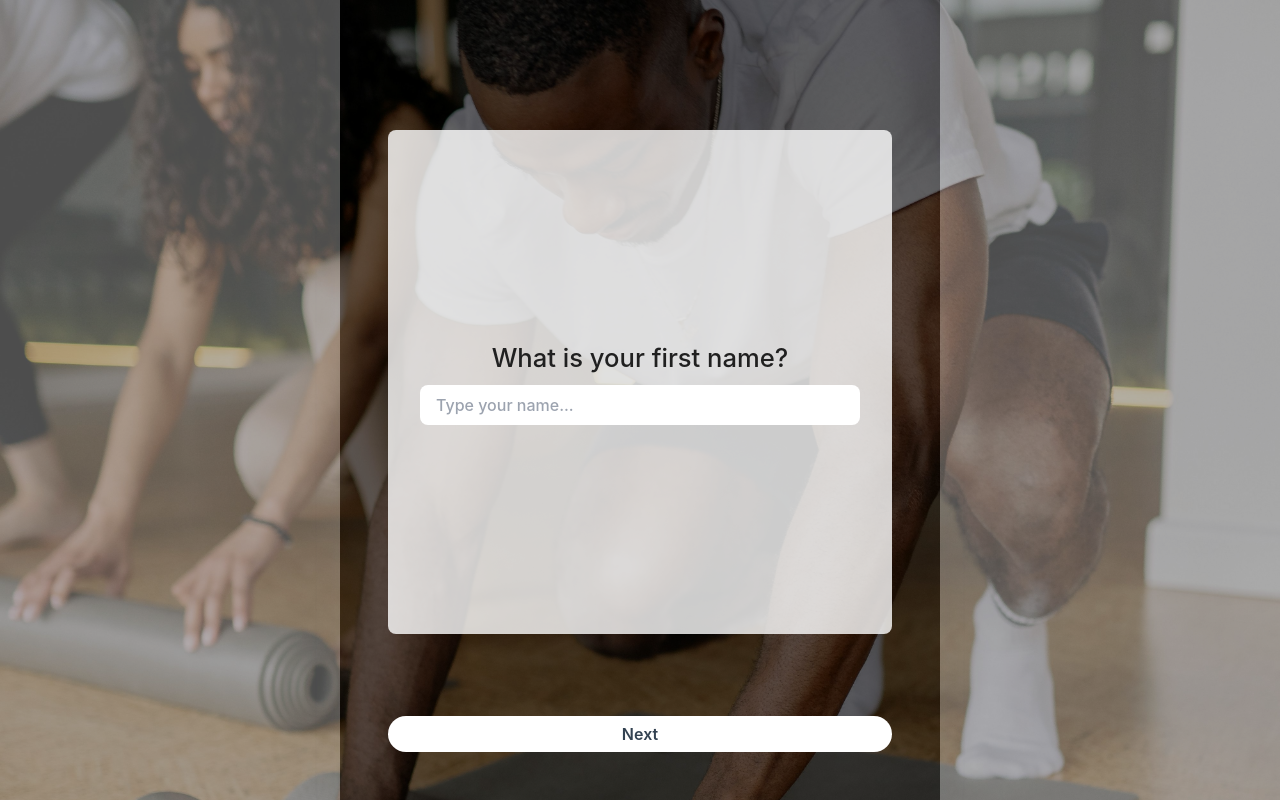
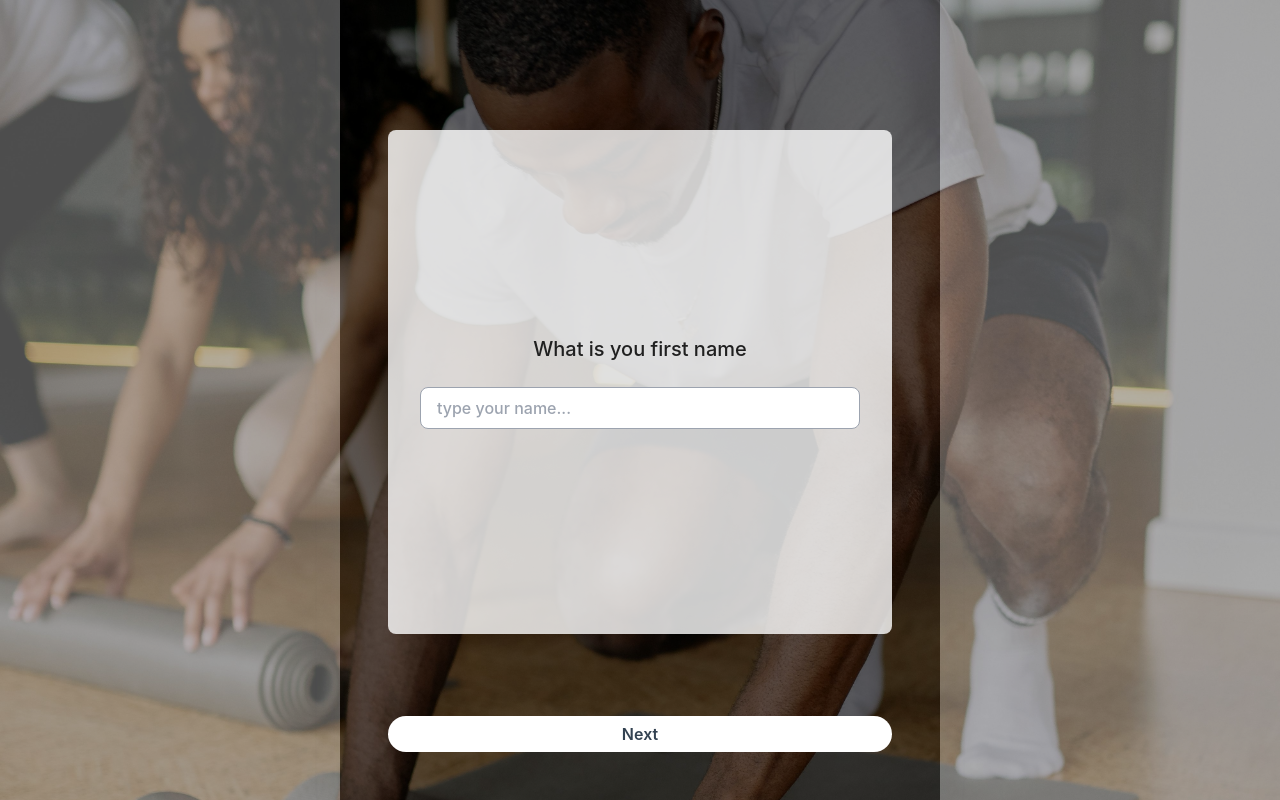
Before and after one commit to Braulin96/ProductFinder, a React (Create React App) app: page / in a window 1280 px wide. Built offline with nearby package versions, Linux system fonts and the light colour scheme.

Commit message:
passed component as a props in slider

```diff
--- a/src/components/Questions.js
+++ b/src/components/Questions.js
@@ -1,7 +1,42 @@
-import { useState } from "react";
+import { useState, useEffect } from "react";
 import Onboarding from "./shared/Onboarding";
+import useQuestionsData from "./hooks/useQuestionsData";
+import FitPeople from "assets/images/fitPeople.jpeg";
+
+const NameImput = () => {
+  return (
+    <div className="">
+      <label className="text-xl"> What is you first name</label>
+      <input placeholder="type your name..." type="text" className="mt-6 w-full rounded-lg border border-gray-400 px-4 py-2" />
+    </div>
+  );
+};
+
+const elements = [
+  {
+    image: FitPeople,
+    title: "",
+    description: NameImput(),
+  },
+  {
+    image: FitPeople,
+    title: "example 2",
+    description: "description for example 2",
+  },
+  {
+    image: FitPeople,
+    title: "example 3",
+    description: "description for example 3",
+  },
+  {
+    image: FitPeople,
+    title: "example 4",
+    description: "description for example 4",
+  },
+];
 
 const Questions = () => {
+  const { showNext, setShowNext } = useQuestionsData();
   const [name, setName] = useState("");
 
   const handleNameChange = (e) => {
@@ -9,7 +44,7 @@ const Questions = () => {
   };
 
   return (
-    <Onboarding>
+    <Onboarding elements={elements}>
       <label
         htmlFor="nameInput"
         className="pb-2"
--- /dev/null
+++ b/src/components/hooks/useQuestionsData.js
@@ -0,0 +1,10 @@
+import { useState } from "react";
+
+const useQuestionsData = () => {
+  const [showNext, setShowNext] = useState(false);
+  return {
+    showNext,
+    setShowNext,
+  };
+};
+export default useQuestionsData;
--- a/src/components/shared/Onboarding.js
+++ b/src/components/shared/Onboarding.js
@@ -10,28 +10,28 @@ import FitPeople from "assets/images/fitPeople.jpeg";
 
 SwiperCore.use([Navigation, Pagination]);
 
-const elements = [
-  {
-    image: FitPeople,
-    title: "What is your first name",
-    description: "description for example 1",
-  },
-  {
-    image: FitPeople,
-    title: "example 2",
-    description: "description for example 2",
-  },
-  {
-    image: FitPeople,
-    title: "example 3",
-    description: "description for example 3",
-  },
-  {
-    image: FitPeople,
-    title: "example 4",
-    description: "description for example 4",
-  },
-];
+// const elements = [
+//   {
+//     image: FitPeople,
+//     title: "What is your first name",
+//     description: "description for example 1",
+//   },
+//   {
+//     image: FitPeople,
+//     title: "example 2",
+//     description: "description for example 2",
+//   },
+//   {
+//     image: FitPeople,
+//     title: "example 3",
+//     description: "description for example 3",
+//   },
+//   {
+//     image: FitPeople,
+//     title: "example 4",
+//     description: "description for example 4",
+//   },
+// ];
 
 const styles = {
   slide: {
@@ -123,18 +123,18 @@ const Slide = ({ img, title, description, start, children }) => {
   );
 };
 
-const Onboarding = ({ start, children }) => {
+const Onboarding = ({ elements, start, children }) => {
   return (
     <div style={{ overflow: "hidden" }}>
       <Swiper slidesPerView="auto" className="w-full flex justify-around">
         {elements.map((elements, index) => (
           <SwiperSlide key={index}>
             <Slide
-            children={children}
+              children={elements.description}
               //start={start}
               img={elements.image}
-              title={elements.title}
-              description={elements.description}
+              //   title={elements.title}
+              //   description={elements.description}
             />
           </SwiperSlide>
         ))}
```
